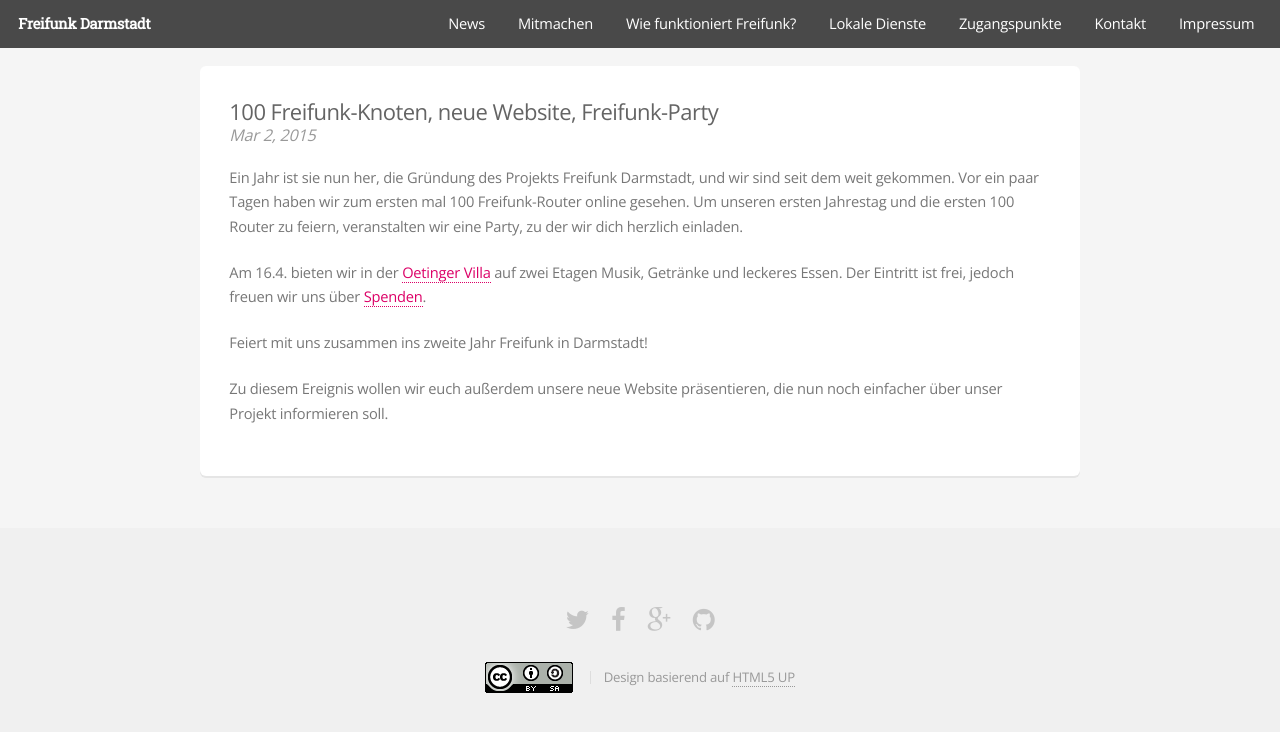
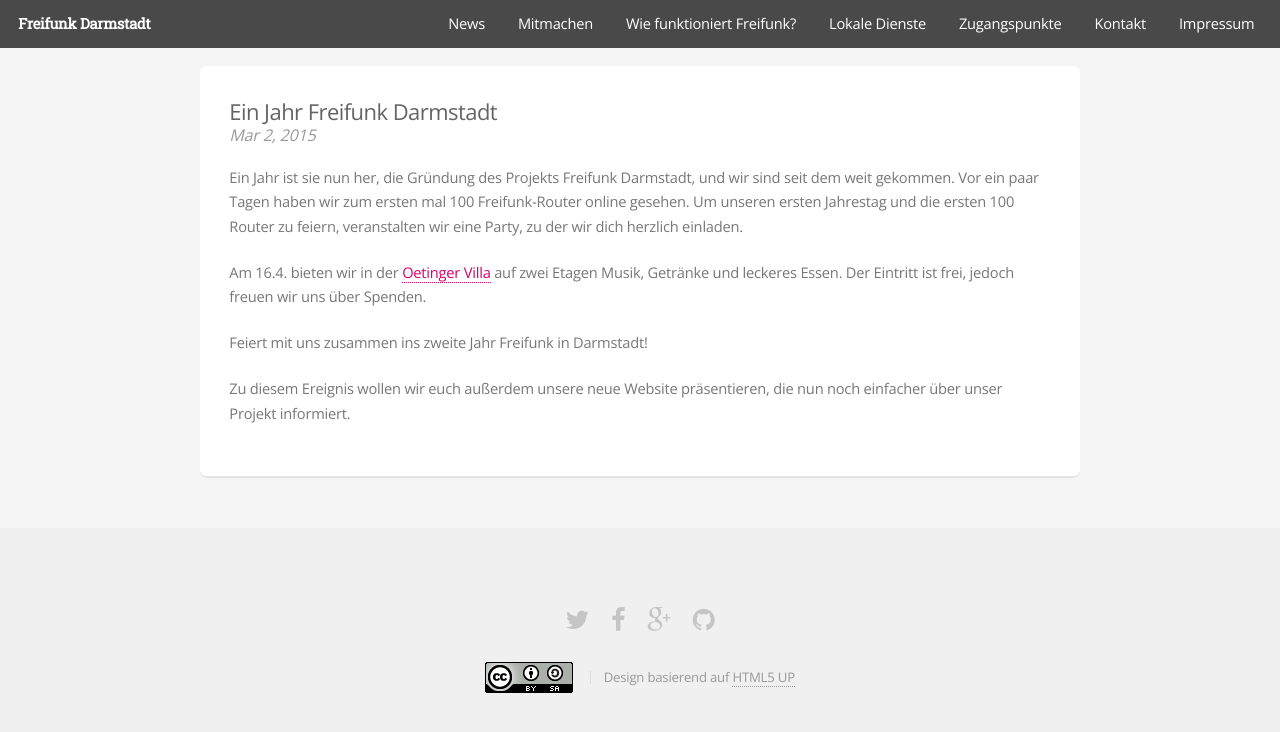
Before and after one commit to mdrenger/darmstadt.freifunk.net, a Jekyll site: the page built from _posts/2015-03-02-ein-jahr-freifunk-darmstadt.md, in a window 1280 px wide. Shown: the top 732 px of the page. Built offline with Jekyll 4.4.1, drawn with Linux system fonts in a browser that asks for light colours.

Commit message:
update 2015-03-02-ein-jahr-freifunk-darmstadt.md

```diff
--- a/_posts/2015-03-02-100-freifunk-knoten-neue-website-freifunk-party.md
+++ b/_posts/2015-03-02-ein-jahr-freifunk-darmstadt.md
@@ -1,6 +1,6 @@
 ---
 layout: post
-title:  "100 Freifunk-Knoten, neue Website, Freifunk-Party"
+title:  "Ein Jahr Freifunk Darmstadt"
 date:   2015-03-02 22:50:04
 categories: netz knoten
 ---
@@ -10,8 +10,8 @@ Um unseren ersten Jahrestag und die ersten 100 Router zu feiern, veranstalten wi
 
 <!--*-->
 Am 16.4. bieten wir in der [Oetinger Villa](http://www.oetingervilla.de) auf zwei Etagen Musik, Getränke und leckeres Essen.
-Der Eintritt ist frei, jedoch freuen wir uns über [Spenden](/spenden/).
+Der Eintritt ist frei, jedoch freuen wir uns über Spenden.
 
 Feiert mit uns zusammen ins zweite Jahr Freifunk in Darmstadt!
 
-Zu diesem Ereignis wollen wir euch außerdem unsere neue Website präsentieren, die nun noch einfacher über unser Projekt informieren soll.
+Zu diesem Ereignis wollen wir euch außerdem unsere neue Website präsentieren, die nun noch einfacher über unser Projekt informiert.
```
